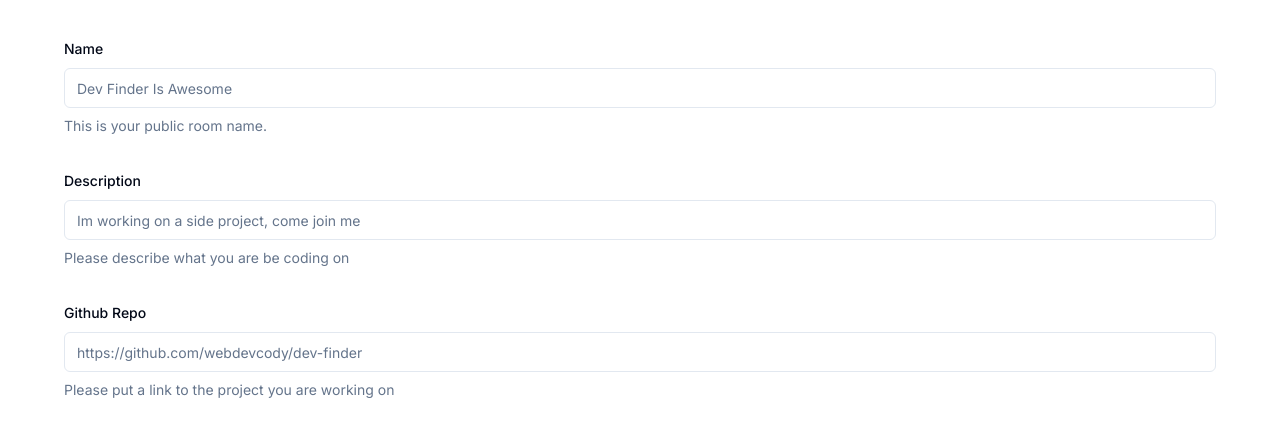
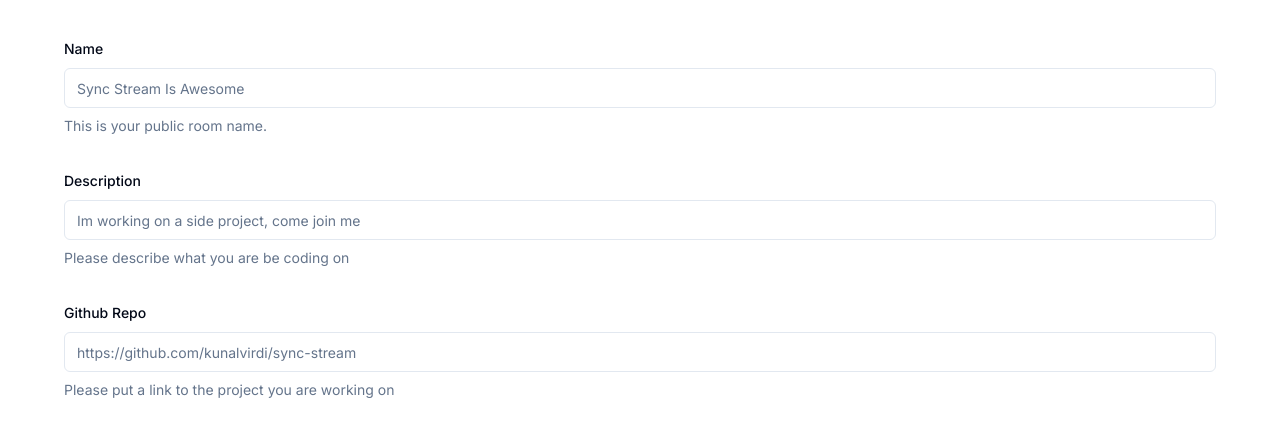
Before and after one commit to kunalvirdi/sync-stream, a Next.js app: page /create-room in a window 1280 px wide. Shown: the part 160-582 px from the top of the page. Built offline with nearby package versions, Linux system fonts and the light colour scheme; no server answers.

Commit message:
create-room form changed

```diff
--- a/src/app/create-room/create-room-form.tsx
+++ b/src/app/create-room/create-room-form.tsx
@@ -59,7 +59,7 @@ export function CreateRoomForm() {
             <FormItem>
               <FormLabel>Name</FormLabel>
               <FormControl>
-                <Input {...field} placeholder="Dev Finder Is Awesome" />
+                <Input {...field} placeholder="Sync Stream Is Awesome" />
               </FormControl>
               <FormDescription>This is your public room name.</FormDescription>
               <FormMessage />
@@ -96,7 +96,7 @@ export function CreateRoomForm() {
               <FormControl>
                 <Input
                   {...field}
-                  placeholder="https://github.com/webdevcody/dev-finder"
+                  placeholder="https://github.com/kunalvirdi/sync-stream"
                 />
               </FormControl>
               <FormDescription>
```
